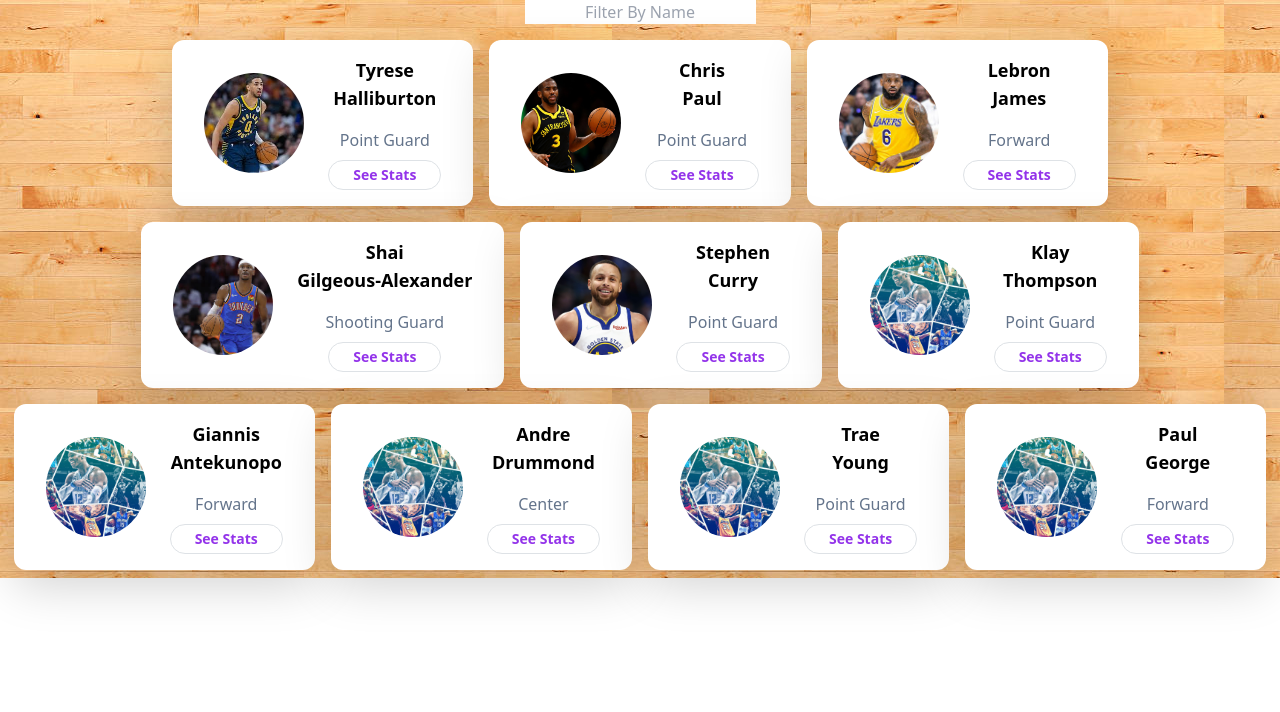
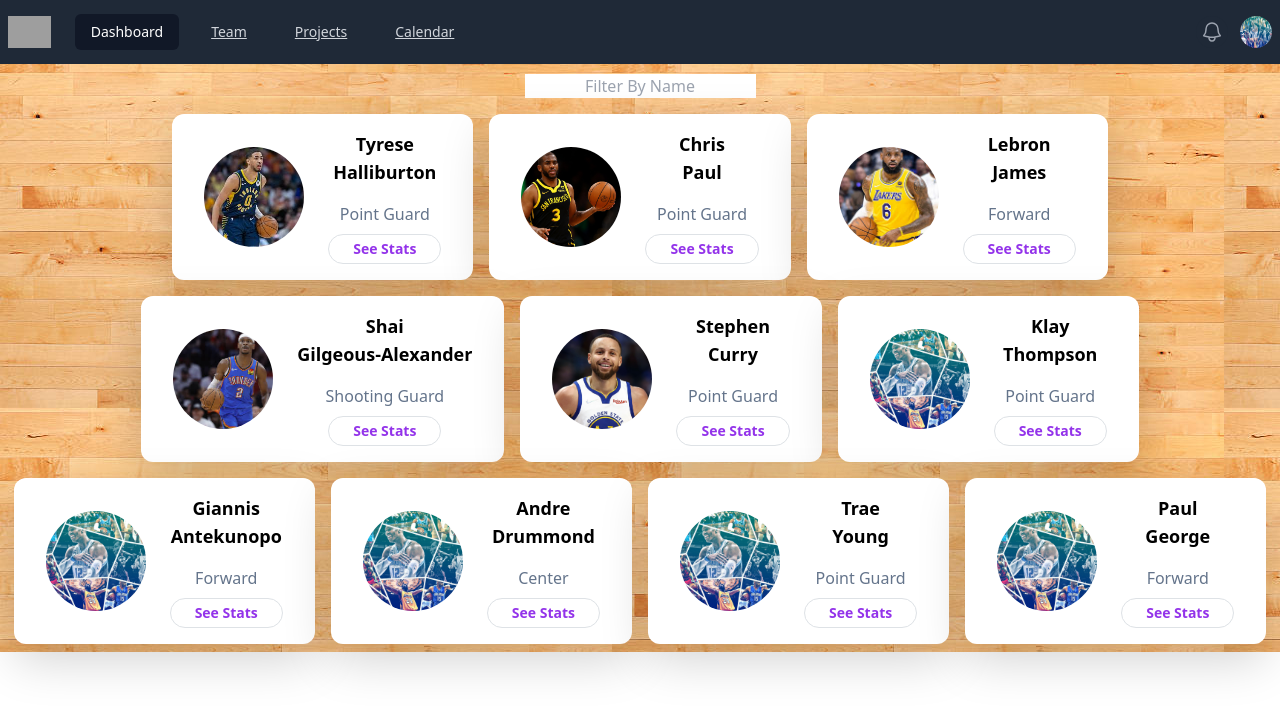
Before and after one commit to brentvoyles3/Directory, a React (Create React App) app in the folder directory/: page / in a window 1280 px wide. Shown: the top 712 px of the page. Built offline with nearby package versions, Linux system fonts and the light colour scheme; grey boxes are pictures that could not be loaded.

Commit message:
added navbar

```diff
--- a/directory/package.json
+++ b/directory/package.json
@@ -3,6 +3,8 @@
   "version": "0.1.0",
   "private": true,
   "dependencies": {
+    "@headlessui/react": "^1.7.18",
+    "@heroicons/react": "^2.1.3",
     "@testing-library/jest-dom": "^5.17.0",
     "@testing-library/react": "^13.4.0",
     "@testing-library/user-event": "^13.5.0",
--- a/directory/src/App.css
+++ b/directory/src/App.css
@@ -10,6 +10,7 @@
 .editBox {
   border-top: black;
   text-align: center;
+  margin-top:10px;
 }
 
 h1 {
@@ -17,3 +18,7 @@
   margin-top: 25px;
   margin-bottom: 12px;
 }
+
+.test{
+  margin-right:100px;
+}
--- a/directory/src/App.js
+++ b/directory/src/App.js
@@ -8,6 +8,7 @@
 import Tyrese from "./images/T.jpg"
 import Player from './components/Player';
 import React, { useEffect, useState } from 'react';
+import Header from "./components/Header"
 
 
 function App() {
@@ -93,6 +94,7 @@
 
   return (
     <div className="App">
+      <Header/>
       {/* Ternary before the return */}
       <>
       <input className="editBox" placeholder='Filter By Name' type="text" onChange={(e) => {
--- a/directory/src/components/EditPlayer.js
+++ b/directory/src/components/EditPlayer.js
@@ -1,6 +1,7 @@
 import React, { useState } from 'react';
 import Button from 'react-bootstrap/Button';
 import Modal from 'react-bootstrap/Modal';
+
 
 function EditPlayer(props) {
     const [fname, setfName] = useState(props.fname);
--- /dev/null
+++ b/directory/src/components/Header.js
@@ -0,0 +1,154 @@
+import { Fragment } from 'react'
+import { Disclosure, Menu, Transition } from '@headlessui/react'
+import { Bars3Icon, BellIcon, XMarkIcon } from '@heroicons/react/24/outline'
+import nba from "../images/nba.jpg"
+
+const navigation = [
+  { name: 'Dashboard', href: '#', current: true },
+  { name: 'Team', href: '#', current: false },
+  { name: 'Projects', href: '#', current: false },
+  { name: 'Calendar', href: '#', current: false },
+]
+
+function classNames(...classes) {
+  return classes.filter(Boolean).join(' ')
+}
+
+export default function Header() {
+  return (
+    <Disclosure as="nav" className="bg-gray-800">
+      {({ open }) => (
+        <>
+          <div className="mx-auto max-w-7xl px-2 sm:px-6 lg:px-8">
+            <div className="relative flex h-16 items-center justify-between">
+              <div className="absolute inset-y-0 left-0 flex items-center sm:hidden">
+                {/* Mobile menu button*/}
+                <Disclosure.Button className="relative inline-flex items-center justify-center rounded-md p-2 text-gray-400 hover:bg-gray-700 hover:text-white focus:outline-none focus:ring-2 focus:ring-inset focus:ring-white">
+                  <span className="absolute -inset-0.5" />
+                  <span className="sr-only">Open main menu</span>
+                  {open ? (
+                    <XMarkIcon className="block h-6 w-6" aria-hidden="true" />
+                  ) : (
+                    <Bars3Icon className="block h-6 w-6" aria-hidden="true" />
+                  )}
+                </Disclosure.Button>
+              </div>
+              <div className="flex flex-1 items-center justify-center sm:items-stretch sm:justify-start">
+                <div className="flex flex-shrink-0 items-center">
+                  <img
+                    className="h-8 w-auto"
+                    src="https://tailwindui.com/img/logos/mark.svg?color=indigo&shade=500"
+                    alt="Your Company"
+                  />
+                </div>
+                <div className="hidden sm:ml-6 sm:block">
+                  <div className="flex space-x-4">
+                    {navigation.map((item) => (
+                      <a
+                        key={item.name}
+                        href={item.href}
+                        className={classNames(
+                          item.current ? 'no-underline bg-gray-900 text-white' : 'text-gray-300 hover:bg-gray-700 hover:text-white',
+                          'rounded-md px-3 py-2 text-sm font-medium'
+                        )}
+                        aria-current={item.current ? 'page' : undefined}
+                      >
+                        {item.name}
+                      </a>
+                    ))}
+                  </div>
+                </div>
+              </div>
+              <div className="absolute inset-y-0 right-0 flex items-center pr-2 sm:static sm:inset-auto sm:ml-6 sm:pr-0">
+                <button
+                  type="button"
+                  className="relative rounded-full bg-gray-800 p-1 text-gray-400 hover:text-white focus:outline-none focus:ring-2 focus:ring-white focus:ring-offset-2 focus:ring-offset-gray-800"
+                >
+                  <span className="absolute -inset-1.5" />
+                  <span className="sr-only">View notifications</span>
+                  <BellIcon className="h-6 w-6" aria-hidden="true" />
+                </button>
+
+                {/* Profile dropdown */}
+                <Menu as="div" className="relative ml-3">
+                  <div>
+                    <Menu.Button className="no-underline relative flex rounded-full bg-gray-800 text-sm focus:outline-none focus:ring-2 focus:ring-white focus:ring-offset-2 focus:ring-offset-gray-800">
+                      <span className="absolute -inset-1.5" />
+                      <span className="sr-only">Open user menu</span>
+                      <img
+                        className="h-8 w-8 rounded-full"
+                        src={nba}
+                        alt=""
+                      />
+                    </Menu.Button>
+                  </div>
+                  <Transition
+                    as={Fragment}
+                    enter="transition ease-out duration-100"
+                    enterFrom="transform opacity-0 scale-95"
+                    enterTo="transform opacity-100 scale-100"
+                    leave="transition ease-in duration-75"
+                    leaveFrom="transform opacity-100 scale-100"
+                    leaveTo="transform opacity-0 scale-95"
+                  >
+                    <Menu.Items className="absolute right-0 z-10 mt-2 w-48 origin-top-right rounded-md bg-white py-1 shadow-lg ring-1 ring-black ring-opacity-5 focus:outline-none">
+                      <Menu.Item>
+                        {({ active }) => (
+                          <a
+                            href="#"
+                            className={classNames(active ? 'no-underline bg-gray-100' : '', 'block px-4 py-2 text-sm text-gray-700')}
+                          >
+                            Your Profile
+                          </a>
+                        )}
+                      </Menu.Item>
+                      <Menu.Item>
+                        {({ active }) => (
+                          <a
+                            href="#"
+                            className={classNames(active ? 'no-underline bg-gray-100' : '', 'block px-4 py-2 text-sm text-gray-700')}
+                          >
+                            Settings
+                          </a>
+                        )}
+                      </Menu.Item>
+                      <Menu.Item>
+                        {({ active }) => (
+                          <a
+                            href="#"
+                            className={classNames(active ? 'no-underline bg-gray-100' : '', 'block px-4 py-2 text-sm text-gray-700')}
+                          >
+                            Sign out
+                          </a>
+                        )}
+                      </Menu.Item>
+                    </Menu.Items>
+                  </Transition>
+                </Menu>
+              </div>
+            </div>
+          </div>
+
+          <Disclosure.Panel className="sm:hidden">
+            <div className="space-y-1 px-2 pb-3 pt-2">
+              {navigation.map((item) => (
+                <Disclosure.Button
+                  key={item.name}
+                  as="a"
+                  href={item.href}
+                  className={classNames(
+                    item.current ? 'bg-gray-900 text-white' : 'text-gray-300 hover:bg-gray-700 hover:text-white',
+                    'block rounded-md px-3 py-2 text-base font-medium'
+                  )}
+                  aria-current={item.current ? 'page' : undefined}
+                >
+                  {item.name}
+                </Disclosure.Button>
+              ))}
+            </div>
+          </Disclosure.Panel>
+        </>
+      )}
+    </Disclosure>
+  )
+}
--- a/directory/src/components/PlayerStats.js
+++ b/directory/src/components/PlayerStats.js
@@ -128,6 +128,7 @@
                     </form>
                 </Modal.Body>
                 <Modal.Footer>
+                    <p classname="test">Scheat Pick: </p>
                     <button
                         className="bg-slate-400 hover:bg-slate-500 text-white font-bold py-2 px-4 rounded"
                         onClick={handleClose}
```
Also changed, not shown: 1 other file (tests, documents, lock files or other folders).
